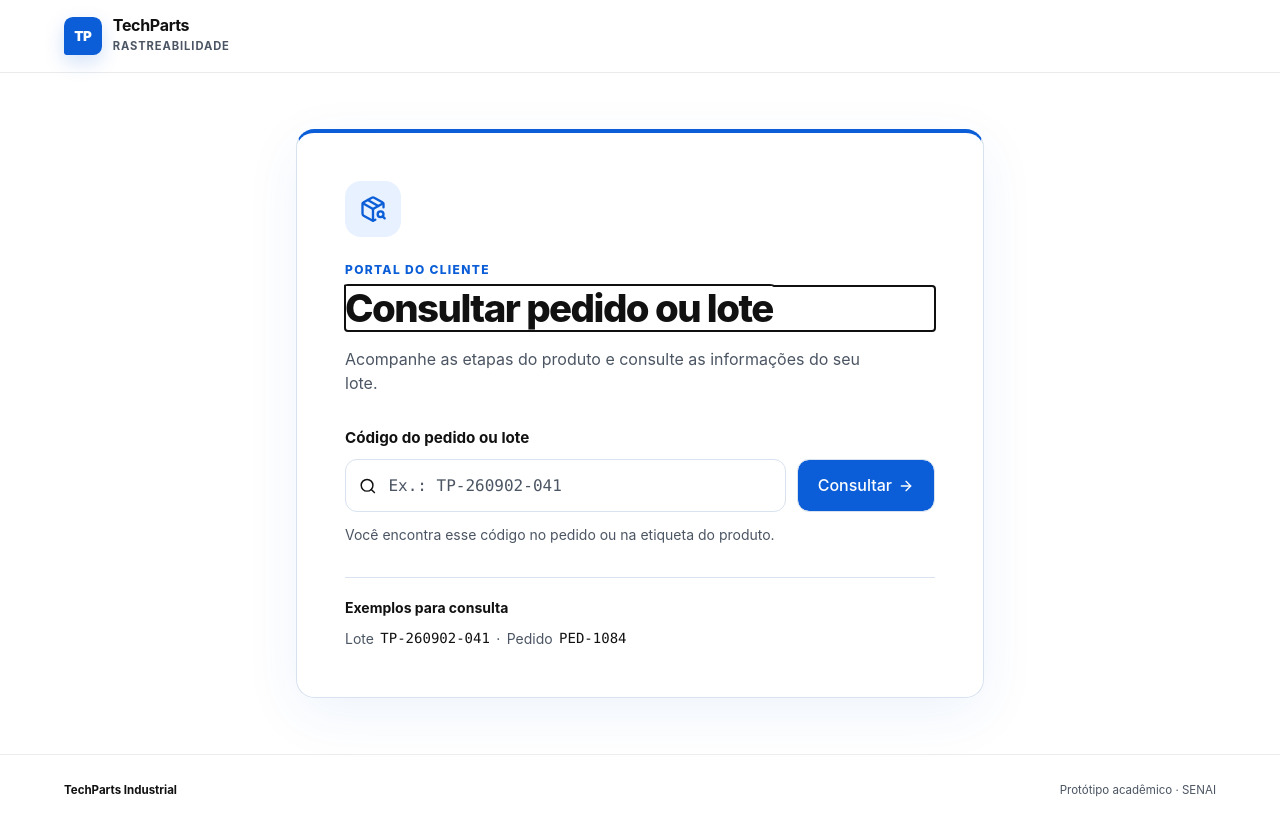
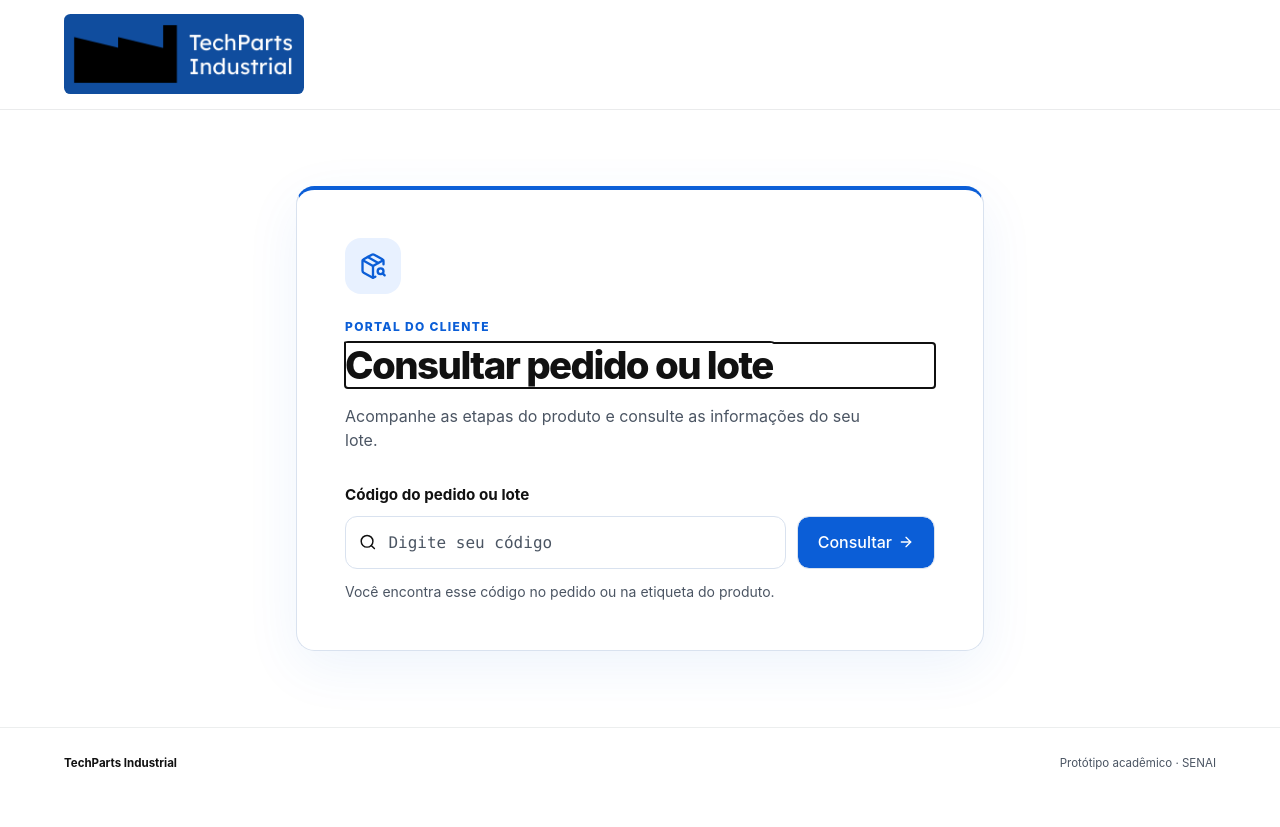
Before and after one commit to luanxso/DALA, a React (Vite) app: page / in a window 1280 px wide. After the commit the page ends 800 px from the top, so only its background shows below. Built offline with nearby package versions, Linux system fonts and the light colour scheme.

Commit message:
style: use supplied TechParts logo and simplify lookup

```diff
--- a/app/globals.css
+++ b/app/globals.css
@@ -127,38 +127,24 @@ summary:focus-visible {
   text-decoration: none;
 }
 
-.brand-mark {
-  display: grid;
-  width: 2.35rem;
-  height: 2.35rem;
-  place-items: center;
-  border-radius: 0.55rem 0.55rem 0.55rem 0.15rem;
-  background: var(--blue);
-  color: white;
-  font-size: 0.84rem;
-  font-weight: 900;
-  letter-spacing: -0.03em;
-  box-shadow: 0 0.45rem 1.2rem rgb(11 94 215 / 18%);
+.brand-logo {
+  position: relative;
+  display: block;
+  width: 15rem;
+  height: 5rem;
+  overflow: hidden;
+  border-radius: 0.4rem;
 }
 
-.brand > span:last-child {
-  display: flex;
-  flex-direction: column;
-}
-
-.brand strong {
-  font-size: 1rem;
-  line-height: 1.1;
-  letter-spacing: -0.02em;
-}
-
-.brand small {
-  margin-top: 0.2rem;
-  color: var(--steel);
-  font-size: 0.7rem;
-  font-weight: 650;
-  letter-spacing: 0.08em;
-  text-transform: uppercase;
+/* Frame the supplied square artwork without changing the original image. */
+.brand-logo img {
+  position: absolute;
+  width: 200%;
+  max-width: none;
+  height: auto;
+  left: -47%;
+  top: 50%;
+  transform: translateY(-50%);
 }
 
 .portal-shell {
@@ -271,16 +257,6 @@ summary:focus-visible {
   color: #8f1d15;
   font-size: 0.95rem;
 }
-.lookup-examples {
-  margin-top: 2rem;
-  padding-top: 1.2rem;
-  border-top: 1px solid var(--border);
-  font-size: 0.875rem;
-  color: var(--steel);
-}
-.lookup-examples > span { color: var(--ink); font-weight: 650; }
-.lookup-examples p { display: flex; flex-wrap: wrap; align-items: center; gap: 0.4rem; margin: 0.6rem 0 0; }
-.lookup-examples code { color: var(--ink); font-size: 0.875rem; }
 
 @media (max-width: 35rem) {
   .lookup-controls { flex-direction: column; }
--- a/app/page.tsx
+++ b/app/page.tsx
@@ -129,8 +129,11 @@ function SiteHeader({ onHome, showBack = false }: { onHome: () => void; showBack
     <header className="site-header">
       <div className="shell portal-header">
         <button type="button" className="brand brand-home" aria-label="TechParts — consultar pedido ou lote" onClick={onHome}>
-          <span className="brand-mark" aria-hidden="true">TP</span>
-          <span><strong>TechParts</strong><small>Rastreabilidade</small></span>
+          <span className="brand-logo">
+            {/* GitHub Pages serves this small asset directly, without a Next.js image server. */}
+            {/* oxlint-disable-next-line next/no-img-element */}
+            <img src="./techparts-logo.png" alt="TechParts Industrial" width={2000} height={2000} />
+          </span>
         </button>
         {showBack && <Button variant="outline" className="lookup-back" onClick={onHome}>Consultar outro código</Button>}
       </div>
--- a/components/lookup-screen.tsx
+++ b/components/lookup-screen.tsx
@@ -47,7 +47,7 @@ export function LookupScreen({ initialCode, status, onSearch }: LookupScreenProp
                 className="lookup-input"
                 value={code}
                 onChange={(event) => { setCode(event.target.value); setEdited(true); }}
-                placeholder="Ex.: TP-260902-041"
+                placeholder="Digite seu código"
                 autoComplete="off"
                 autoCapitalize="characters"
                 spellCheck={false}
@@ -67,10 +67,6 @@ export function LookupScreen({ initialCode, status, onSearch }: LookupScreenProp
           {error && <p id="lookup-error" className="lookup-error" role="alert">{error}</p>}
         </form>
 
-        <div className="lookup-examples">
-          <span>Exemplos para consulta</span>
-          <p>Lote <code>TP-260902-041</code> <span aria-hidden="true">·</span> Pedido <code>PED-1084</code></p>
-        </div>
       </section>
     </main>
   );
```
Also changed, not shown: public/techparts-logo.png (added).
